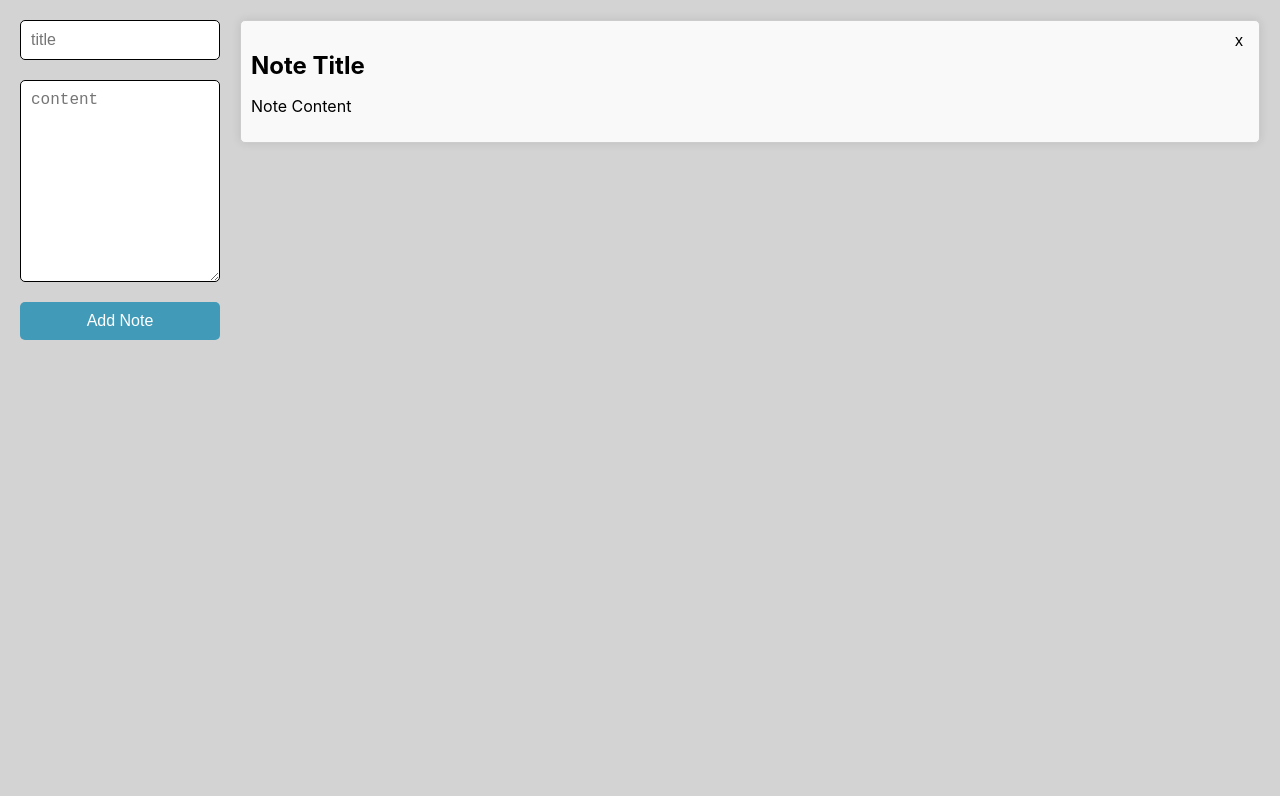
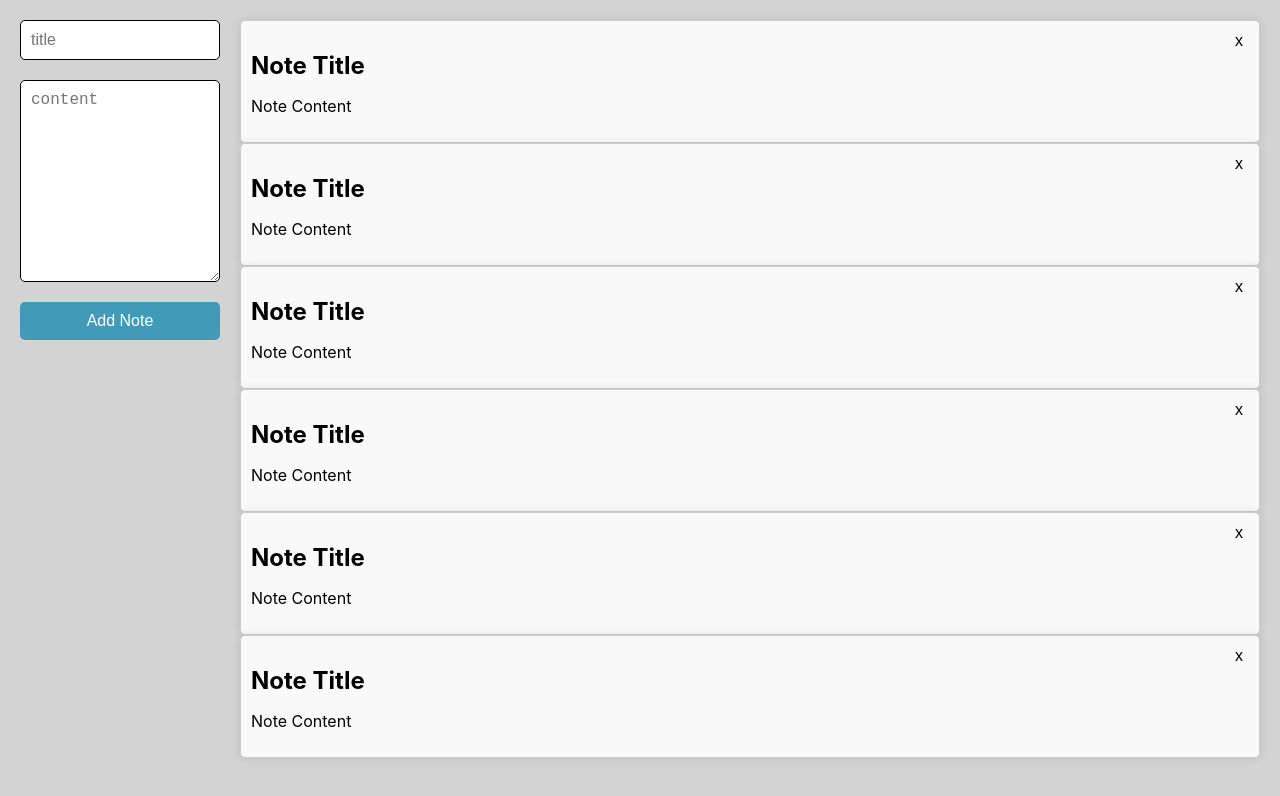
Before and after one commit to ManuelFBS/notes-app, a React (Create React App) app: page / in a window 1280 px wide. Shown: the top 796 px of the page. Built offline with nearby package versions, Linux system fonts and the light colour scheme.

Commit message:
Actualización de App.tsx

```diff
--- a/src/App.tsx
+++ b/src/App.tsx
@@ -2,6 +2,39 @@ import './App.css';
 import React, { useState } from 'react';
 
 const App = () => {
+  const [notes, setNotes] = useState([
+    {
+      id: 1,
+      title: 'Test #1',
+      content: 'This is a test... #1'
+    },
+    {
+      id: 2,
+      title: 'Test #2',
+      content: 'This is a test... #2'
+    },
+    {
+      id: 3,
+      title: 'Test #3',
+      content: 'This is a test... #3'
+    },
+    {
+      id: 4,
+      title: 'Test #4',
+      content: 'This is a test... #4'
+    },
+    {
+      id: 5,
+      title: 'Test #5',
+      content: 'This is a test... #5'
+    },
+    {
+      id: 6,
+      title: 'Test #6',
+      content: 'This is a test... #6'
+    }
+  ]);
+
   return (
     <div className='app-container'>
       <form className='note-form'>
@@ -11,6 +44,7 @@ const App = () => {
         <button type='submit'>Add Note</button>
       </form>
       <div className='note-grid'>
+        {notes.map((note) => (
           <div className='note-item'>
             <div className='notes-header'>
               <button>x</button>
@@ -18,6 +52,7 @@ const App = () => {
             <h2>Note Title</h2>
             <p>Note Content</p>
           </div>
+        ))}
       </div>
     </div>
   );
```
Lines whose indentation alone changed are shown as unchanged.
